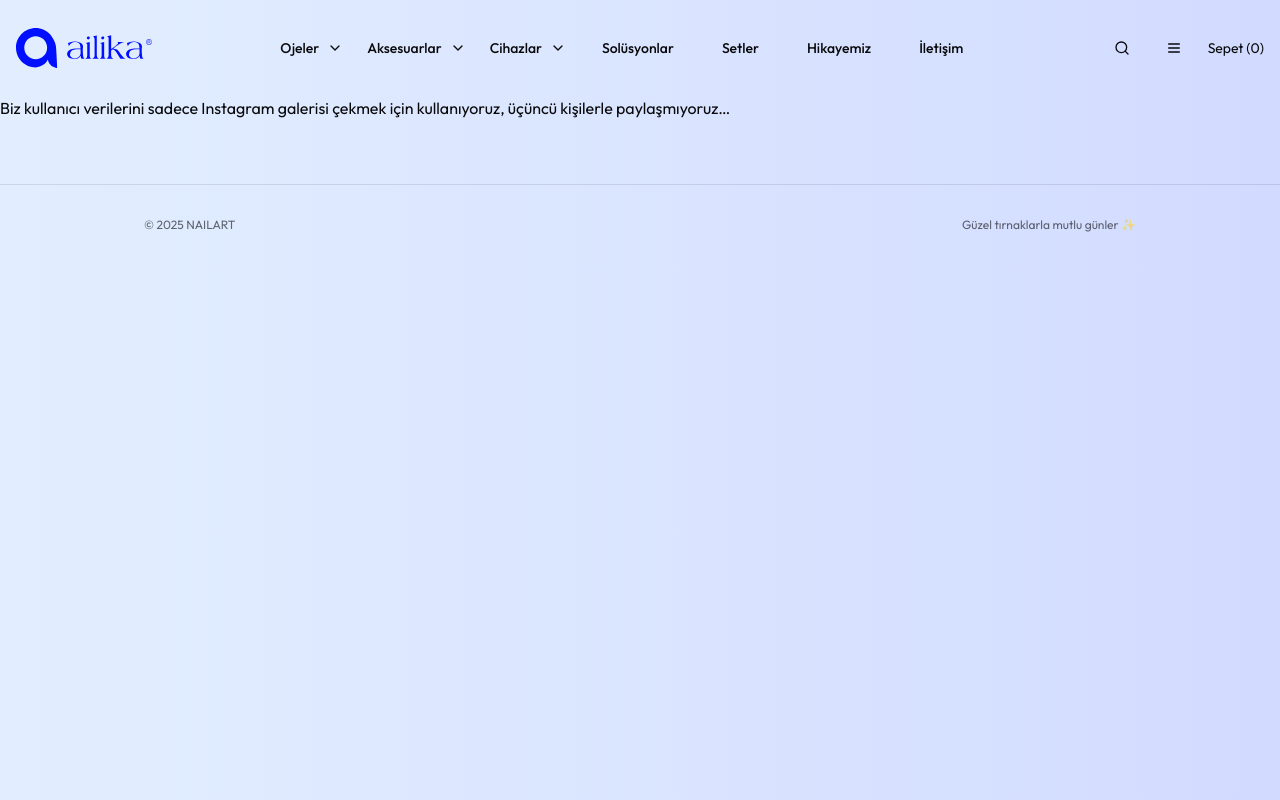
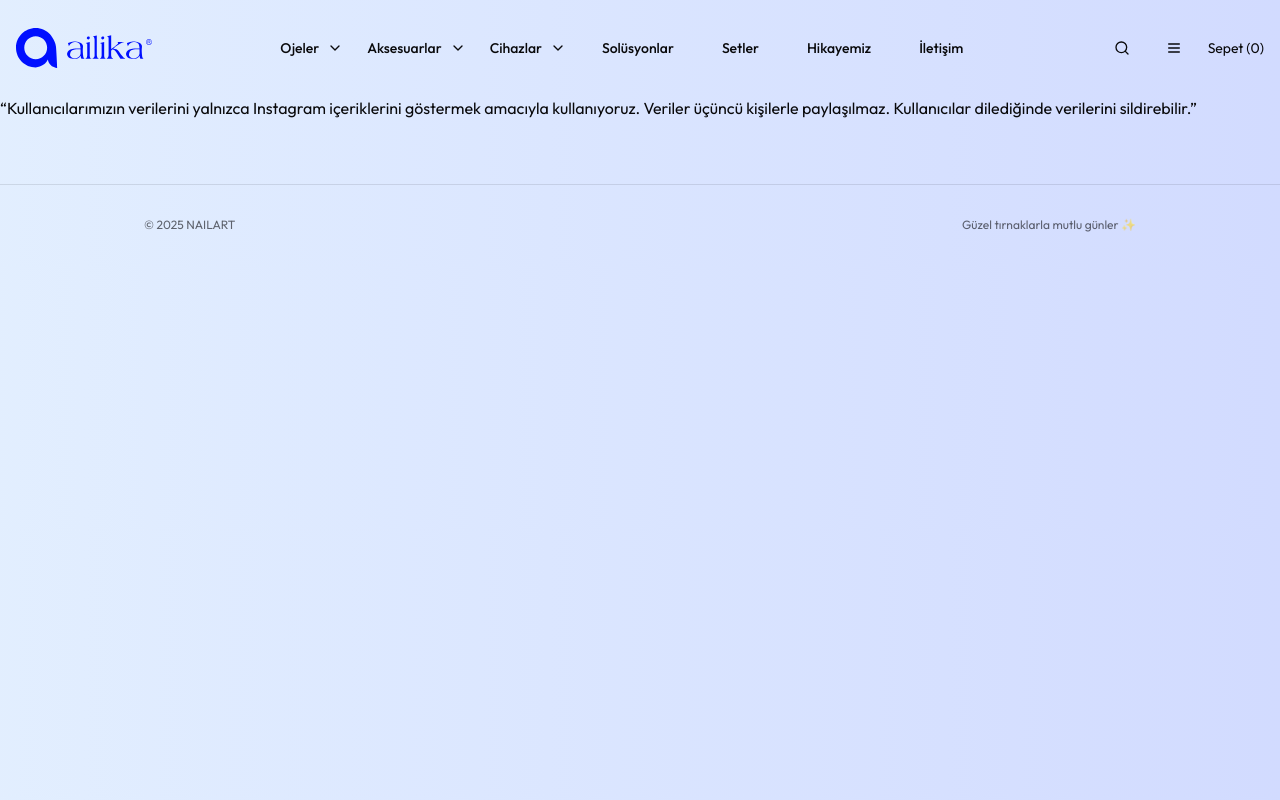
Before and after one commit to aysgl/ailika, a Next.js app: page /privacy in a window 1280 px wide. Built offline with nearby package versions, Linux system fonts and the light colour scheme.

Commit message:
sayfa eklendi facebook meta için

```diff
--- /dev/null
+++ b/src/app/data-deletion/page.tsx
@@ -0,0 +1,9 @@
+export default function Privacy() {
+    return (
+        <div>
+            “Kullanıcı hesabını veya verilerini silmek istediğinde bizimle
+            contact@siteniz.com adresinden iletişime geçebilir. Talepler 30 gün
+            içinde işleme alınır ve tüm veriler silinir.”
+        </div>
+    )
+}
--- a/src/app/privacy/page.tsx
+++ b/src/app/privacy/page.tsx
@@ -1,8 +1,9 @@
 export default function Privacy() {
     return (
         <div>
-            Biz kullanıcı verilerini sadece Instagram galerisi çekmek için
-            kullanıyoruz, üçüncü kişilerle paylaşmıyoruz…
+            “Kullanıcılarımızın verilerini yalnızca Instagram içeriklerini
+            göstermek amacıyla kullanıyoruz. Veriler üçüncü kişilerle
+            paylaşılmaz. Kullanıcılar dilediğinde verilerini sildirebilir.”
         </div>
     )
 }
```
